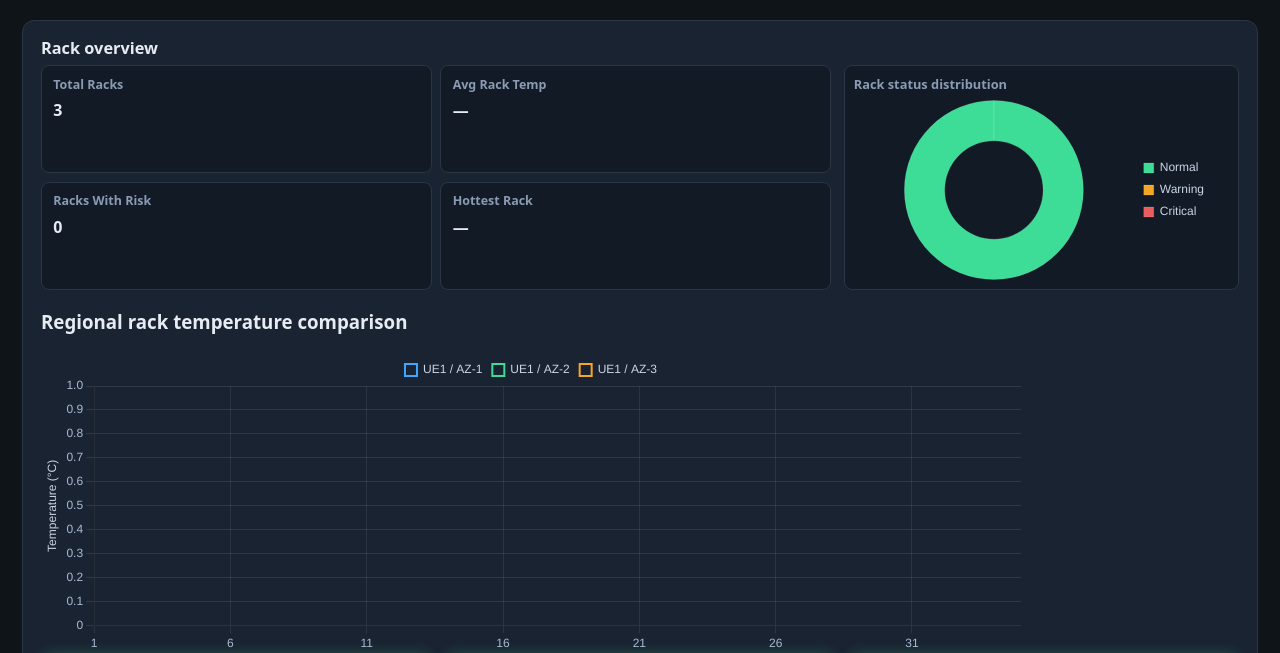
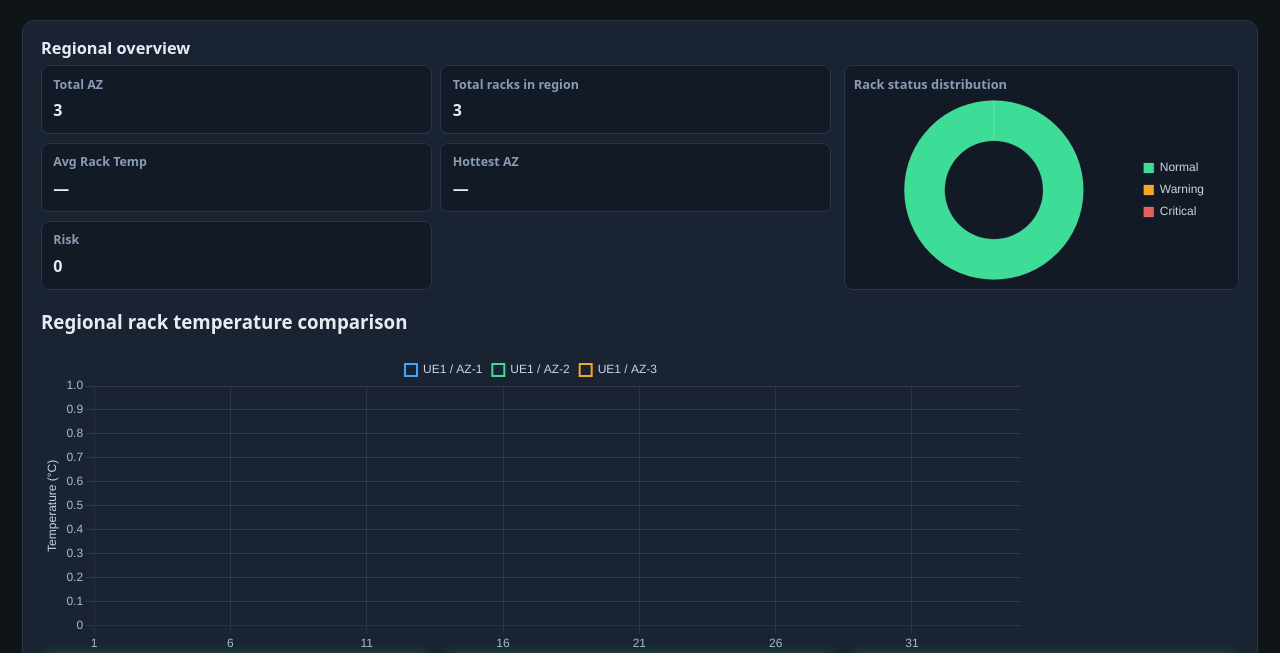
Before and after one commit to AbhishekMudaraddi/FogAndEdge, a Flask app: page /az/1 in a window 1280 px wide. Shown: the part 147-800 px from the top of the page. Run offline with Flask 3, Linux system fonts and the light colour scheme.

Commit message:
Added overview page

```diff
--- a/cloud_app/static/js/dashboard.js
+++ b/cloud_app/static/js/dashboard.js
@@ -58,6 +58,7 @@
   let modalHealthPieChart = null;
   let azRacksTempChart = null;
   const azExtraCharts = new Map();
+  let modalRackContext = null;
 
   const racks = cfg.rackIds || [];
   let selectedRackId = cfg.defaultRackId || (racks[0] && racks[0].rack_id) || "rack_01";
@@ -70,6 +71,8 @@
   function updateCountdownDisplay() {
     const el = document.getElementById("refresh-countdown");
     if (el) el.textContent = String(Math.max(0, secUntilRefresh));
+    const modalEl = document.getElementById("modal-refresh-countdown");
+    if (modalEl) modalEl.textContent = String(Math.max(0, secUntilRefresh));
   }
 
   function setStatus(text, ok) {
@@ -238,9 +241,12 @@
     let maxRack = null;
     let riskRacks = 0;
     const statusCounts = { normal: 0, warning: 0, critical: 0 };
+    let totalRegionRacks = 0;
     for (const row of rows) {
       const tempItem = row.latest && row.latest.rack_temperature ? row.latest.rack_temperature : null;
       const temp = tempItem ? Number(tempItem.value) : NaN;
+      const rackCount = tempItem && tempItem.rack_count != null ? Number(tempItem.rack_count) : 1;
+      if (Number.isFinite(rackCount)) totalRegionRacks += rackCount;
       if (!Number.isNaN(temp)) {
         totalTemp += temp;
         tempCount += 1;
@@ -257,10 +263,11 @@
       const avgText = tempCount ? `${(totalTemp / tempCount).toFixed(2)} °C` : "—";
       const maxText = maxRack && Number.isFinite(maxTemp) ? `${maxRack} (${maxTemp.toFixed(2)} °C)` : "—";
       overviewKpis.innerHTML =
-        `<article class="kpi-card"><h4>Total Racks</h4><strong>${rows.length}</strong></article>` +
+        `<article class="kpi-card"><h4>Total AZ</h4><strong>${rows.length}</strong></article>` +
+        `<article class="kpi-card"><h4>Total racks in region</h4><strong>${totalRegionRacks}</strong></article>` +
         `<article class="kpi-card"><h4>Avg Rack Temp</h4><strong>${avgText}</strong></article>` +
-        `<article class="kpi-card"><h4>Racks With Risk</h4><strong>${riskRacks}</strong></article>` +
-        `<article class="kpi-card"><h4>Hottest Rack</h4><strong>${maxText}</strong></article>`;
+        `<article class="kpi-card"><h4>Hottest AZ</h4><strong>${maxText}</strong></article>` +
+        `<article class="kpi-card"><h4>Risk</h4><strong>${riskRacks}</strong></article>`;
     }
     drawOverviewPie(statusCounts);
   }
@@ -433,6 +440,7 @@
     if (!rackModal) return;
     rackModal.classList.add("hidden");
     document.body.classList.remove("modal-open");
+    modalRackContext = null;
   }
 
   function sensorHealthRows(latestByType) {
@@ -646,6 +654,7 @@
     rackModalSub.textContent = "Loading AZ rack details…";
     rackModalBody.innerHTML = "<p class='modal-loading'>Loading AZ rack details...</p>";
     openModal();
+    modalRackContext = { rackId, rackLabel };
     modalLineCharts.forEach((chart) => chart.destroy());
     modalLineCharts.clear();
     if (modalHealthPieChart) {
@@ -663,7 +672,7 @@
         `/api/az-racks?az_id=${encodeURIComponent(rackId)}&region=${encodeURIComponent(SELECTED_REGION)}`
       );
       const azRacks = Array.isArray(azData.racks) ? azData.racks : [];
-      rackModalSub.textContent = rackId;
+      rackModalSub.innerHTML = `${rackId} · next refresh in <span id="modal-refresh-countdown">${Math.max(0, secUntilRefresh)}</span>s`;
 
       const cards = azRacks
         .map((rack) => {
@@ -882,6 +891,13 @@
     renderOverview(data);
     renderRackCards(data);
     await renderRegionalRacksChart();
+    if (modalRackContext && rackModal && !rackModal.classList.contains("hidden")) {
+      const rows = data.racks || [];
+      const active = rows.find((r) => r.rack_id === modalRackContext.rackId);
+      if (active) {
+        await openRackModal(active.rack_id, active.label, active.latest);
+      }
+    }
     if (data.errors && data.errors.length) {
       setStatus("Data issue: " + data.errors[0], false);
     } else {
--- a/cloud_app/templates/dashboard.html
+++ b/cloud_app/templates/dashboard.html
@@ -17,7 +17,7 @@
 
     <main class="layout">
       <section class="panel">
-        <h2>Rack overview</h2>
+        <h2>Regional overview</h2>
         <div class="overview-analytics">
           <div id="overview-kpis" class="overview-kpis" aria-live="polite"></div>
           <div class="overview-pie-wrap">
```
